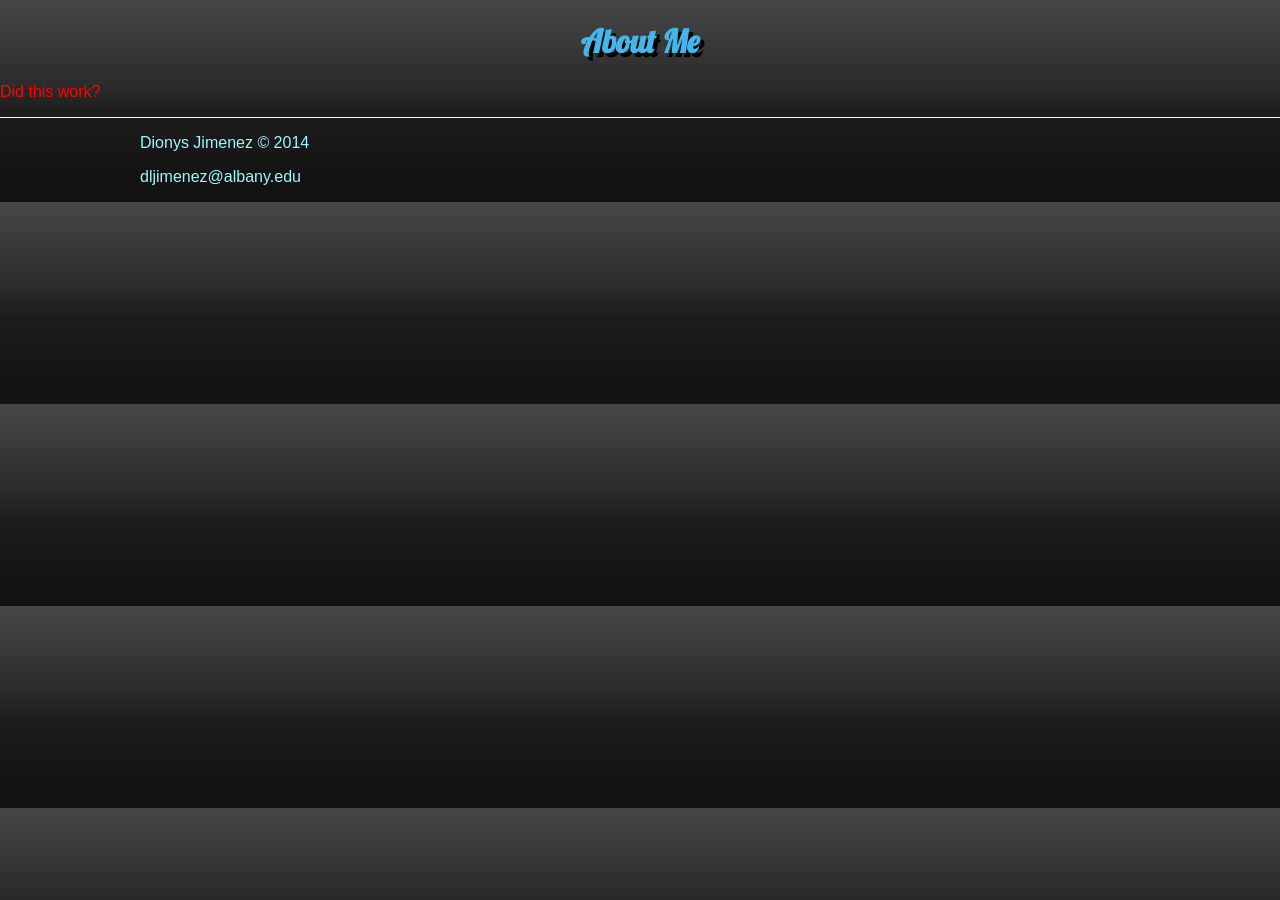
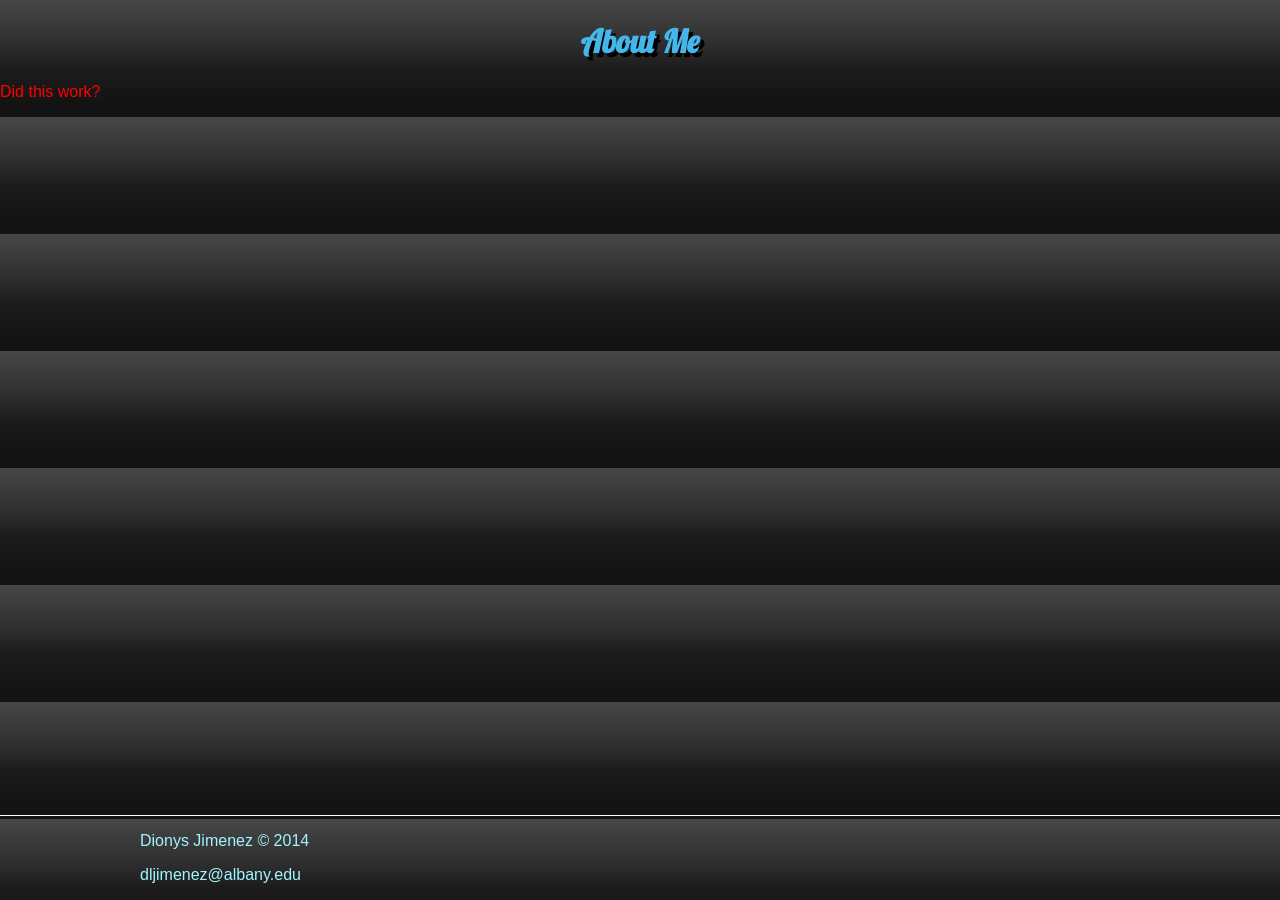
Before and after one commit to DLJimenez/dljimenez.github.io, a Jekyll site: the page built from about-me.html, in a window 1280 px wide. Built offline with Jekyll 4.4.1, drawn with Linux system fonts in a browser that asks for light colours; some web fonts are replaced.

Commit message:
Messing with the footer

```diff
--- a/css/main.css
+++ b/css/main.css
@@ -104,7 +104,12 @@ h1 {
 	color: #45b6ea;
 	text-shadow: 4px 4px black;
 }
-
+/*footer*/
+.site-footer {
+	bottom: 0;
+	position: absolute;
+	width: 100%;
+}
 
 
 
```
